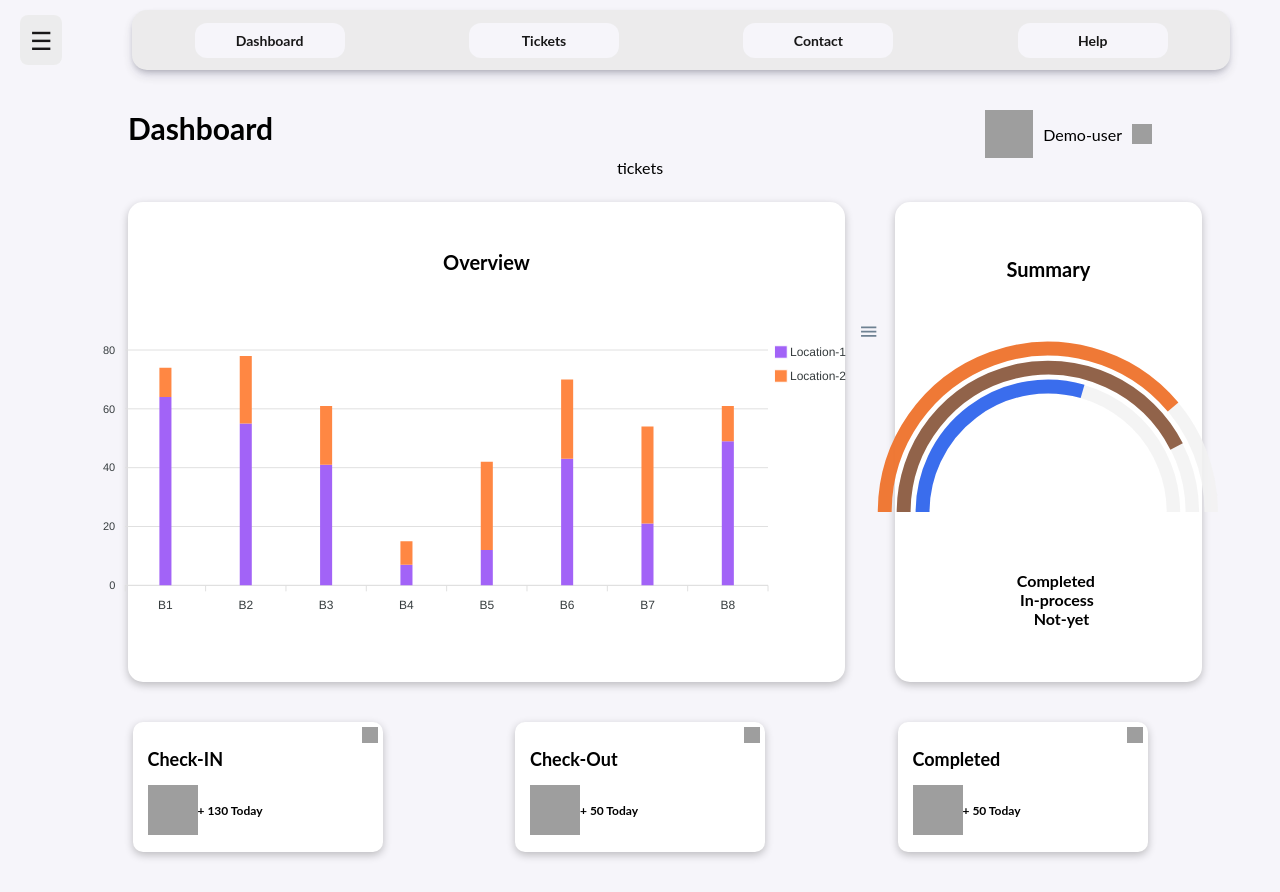
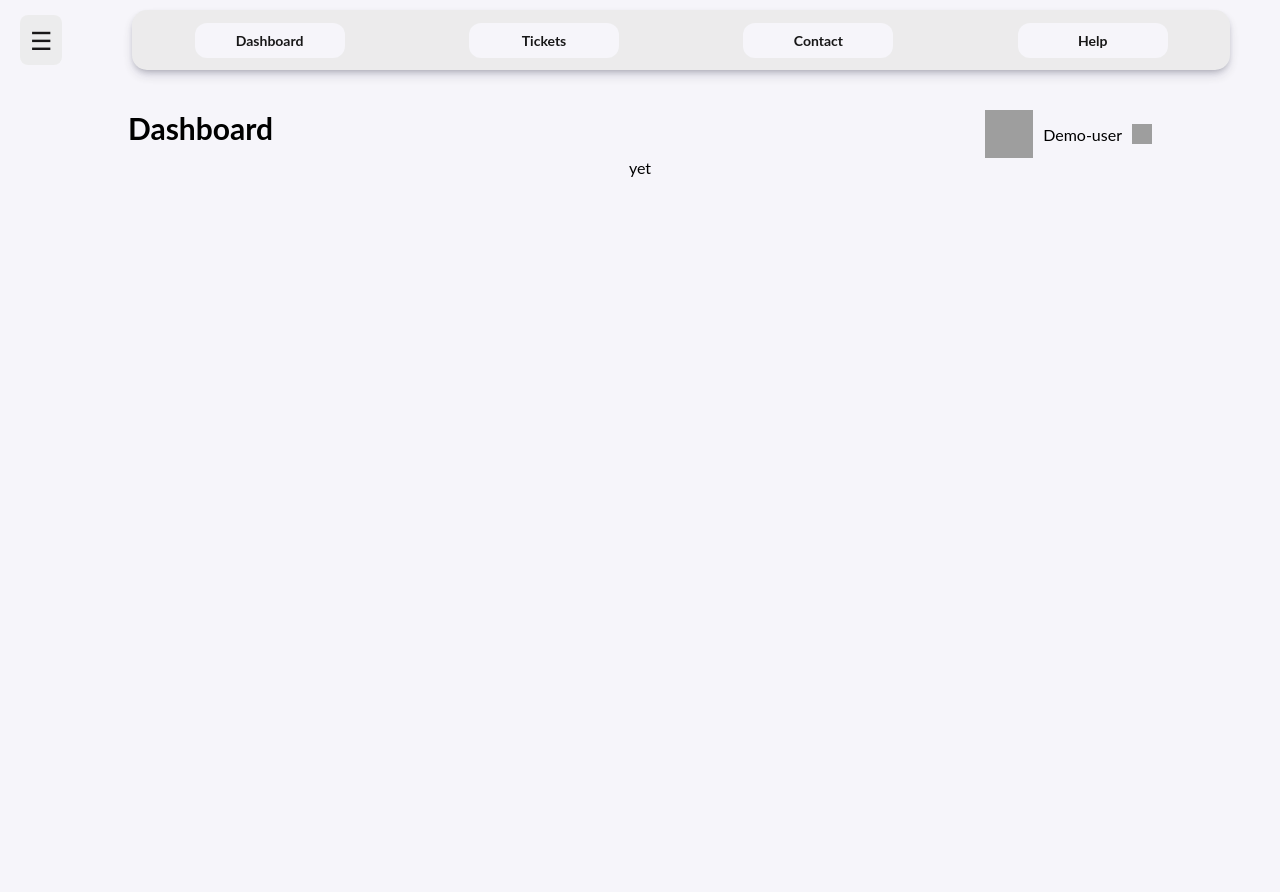
Before and after one commit to pradeep-08/dash-board-kriti, a React (Create React App) app: page /tickets in a window 1280 px wide. After the commit the page ends 800 px from the top, so only its background shows below. Built offline with nearby package versions, Linux system fonts and the light colour scheme; grey boxes are pictures that could not be loaded.

Commit message:
update in the dashboard
react router is added in the page

```diff
--- a/src/App.js
+++ b/src/App.js
@@ -1,21 +1,21 @@
-import './App.css';
-import Card from './pages/card';
-import Chart from './pages/chart';
-import Nav from  './pages/nav'
-import { BrowserRouter as Router, Routes, Route } from "react-router-dom";
+import "./App.css";
+import Nav from "./pages/nav";
+import { BrowserRouter, Routes, Route } from "react-router-dom";
 import Tickets from "./pages/service/tickets";
+import Dashboard from "./pages/dashboard/dashboard";
 
 function App() {
   return (
     <div className="App">
-     <Nav />
-     <Router>
-      <Routes>
-        <Route path="/tickets" element={<Tickets />}></Route>
-      </Routes>
-    </Router>
-     <Chart/>
-     <Card/>
+      <Nav />
+      <div className="content">
+        <BrowserRouter>
+          <Routes>
+            <Route path="/" element={<Dashboard />} />
+            <Route path="/tickets" element={<Tickets />} />
+          </Routes>
+        </BrowserRouter>
+      </div>
     </div>
   );
 }
--- a/src/index.js
+++ b/src/index.js
@@ -9,6 +9,5 @@ const root = ReactDOM.createRoot(document.getElementById("root"));
 root.render(
   <React.StrictMode>
     <App />
-
   </React.StrictMode>
 );
--- a/src/pages/chart.js
+++ b/src/pages/chart.js
@@ -31,6 +31,7 @@ function Chart() {
           </div>
         </div>
       </div>
+
     </>
   );
 }
--- /dev/null
+++ b/src/pages/dashboard/dashboard.js
@@ -0,0 +1,15 @@
+import React from 'react'
+import Card from '../card';
+import Chart from '../chart';
+
+
+function Dashboard() {
+  return <>
+
+    <div>
+     <Chart />
+    <Card /></div>
+  </>
+}
+
+export default Dashboard;
--- a/src/pages/nav.js
+++ b/src/pages/nav.js
@@ -5,7 +5,7 @@ import Dashboard from "./dashbar";
 function Nav() {
   // State to manage the selected option
   const openInNewTab = (url) => {
-    window.open(url, '_blank', 'noreferrer');
+    window.open(url, "noreferrer");
   };
   return (
     <>
@@ -15,8 +15,10 @@ function Nav() {
         </div>
 
         <div className="nav-bar-main-content">
-          <div className="nav-button">Dashboard</div>
-          <div className="nav-button" onClick={() => openInNewTab('/tickets')}>Tickets</div>
+          <div className="nav-button"  onClick={() => openInNewTab("/")}>Dashboard</div>
+          <div className="nav-button" onClick={() => openInNewTab("/tickets")}>
+            Tickets
+          </div>
           <div className="nav-button">Contact</div>
           <div className="nav-button">Help</div>
         </div>
--- a/src/pages/service/tickets.js
+++ b/src/pages/service/tickets.js
@@ -1,10 +1,14 @@
 import React from 'react'
+
+
+
+
 
 function tickets() {
 
   return (
-    <div>tickets</div>
-  )
+    <div>yet</div>
+  );
 }
 
 export default tickets
```
Also changed, not shown: src/pages/layout.js (added, +16 -0 lines).
